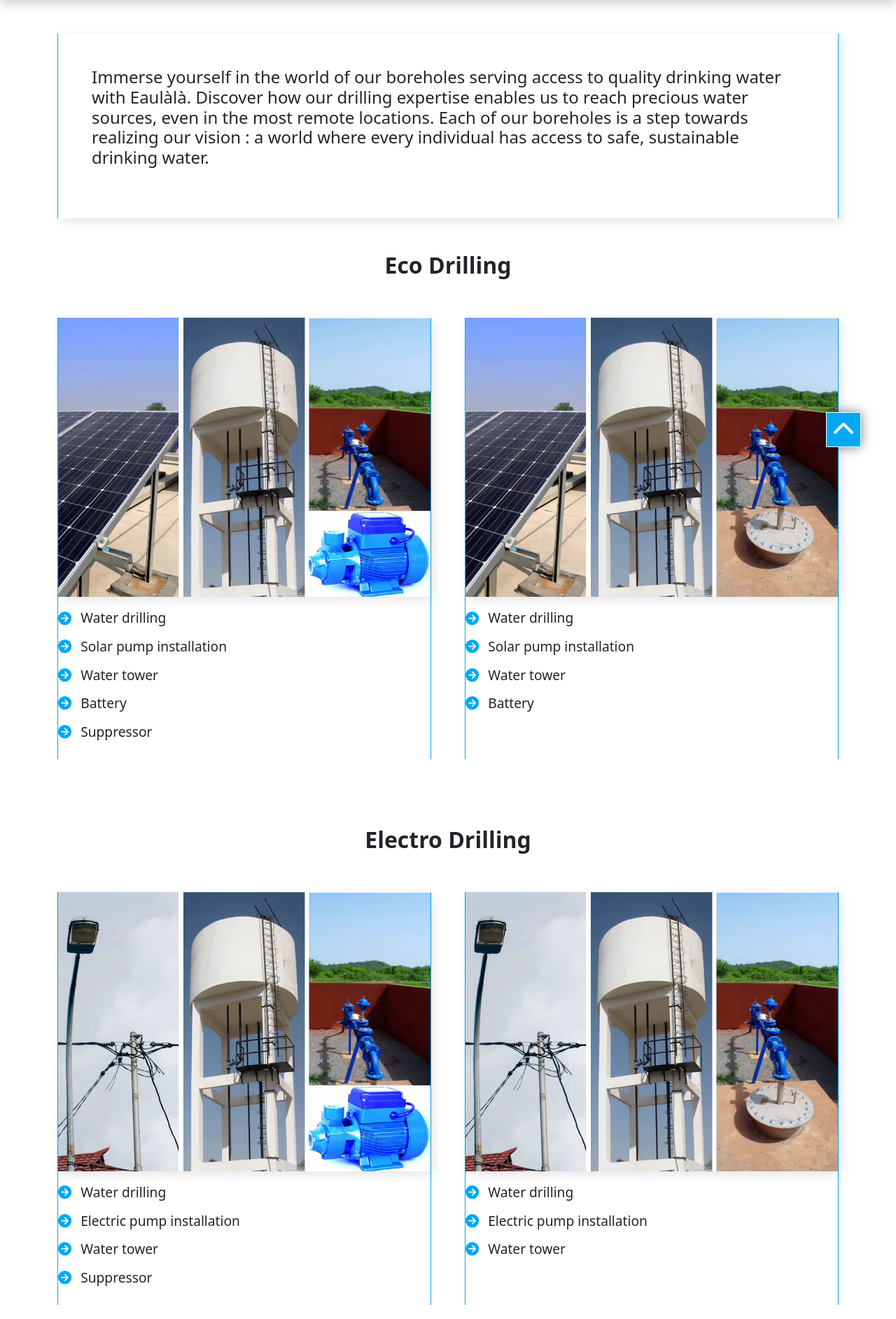
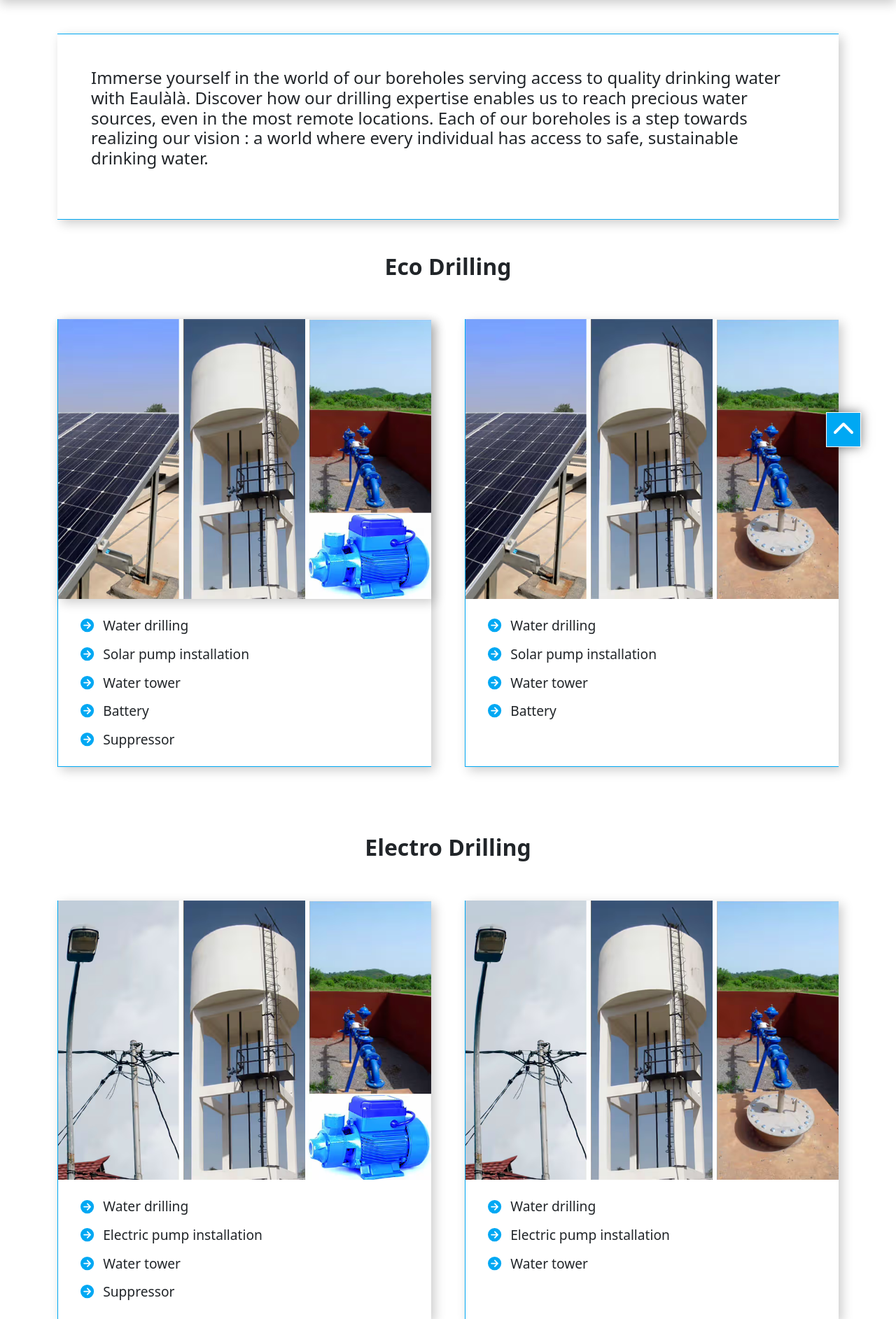
Before and after one commit to euclidessoft/eaulala, a Symfony app: template templates/site/forage.html.twig in a window 1280 px wide; the page is wider, and only the part inside the window is pictured. Shown: the part 81-1966 px from the top of that part at 70% size. Run offline with Twig, Linux system fonts and the light colour scheme; the template is opened without the code that fills it, so the values that code supplies are empty; some libraries are stand-ins or nearby versions.

Commit message:
31-10-2023 06:25 modification pages

```diff
--- a/public/css/style.css
+++ b/public/css/style.css
@@ -216,13 +216,9 @@ b {
     color: var(--primaire);
 }
 
-.form-control {
-    border-radius: unset;
-}
-
 .border-y-1 {
-    border-right: 1px solid var(--primaire) !important;
-    border-left: 1px solid var(--primaire) !important;
+    border-top: 1px solid var(--primaire) !important;
+    border-bottom: 1px solid var(--primaire) !important;
 }
 
 .border-x-1 {
@@ -327,7 +323,7 @@ b {
 }
 
 .shadow {
-    box-shadow: 5px 5px 15px rgba(0, 0, 0, 0.1) !important;
+    box-shadow: 5px 5px 15px rgba(0, 0, 0, 0.2) !important;
 }
 
 
@@ -623,12 +619,8 @@ b {
     color: var(--blanc) !important;
 }
 
-.hover-primaire:hover {
-    color: var(--primaire) !important;
-}
-
-.border-primaire-soft {
-    border: 1px solid var(--primaire-soft);
+.border-primaire {
+    border: 1px solid var(--primaire);
 }
 
 .text-primaire-soft {
@@ -640,10 +632,6 @@ b {
     color: var(--blanc) !important;
 }
 
-.hover-primaire-soft:hover {
-    color: var(--primaire-soft) !important;
-}
-
 .border-primaire-soft {
     border: 1px solid var(--primaire-soft);
 }
@@ -652,13 +640,13 @@ b {
     color: var(--secondaire) !important;
 }
 
-.border-secondaire {
-    border: 1px solid var(--secondaire);
-}
-
 .bg-secondaire {
     background: var(--secondaire) !important;
     color: var(--primaire) !important;
+}
+
+.border-secondaire {
+    border: 1px solid var(--secondaire);
 }
 
 .text-secondaire-soft {
@@ -668,6 +656,10 @@ b {
 .bg-secondaire-soft {
     background: var(--secondaire-soft) !important;
     color: var(--blanc) !important;
+}
+
+.border-secondaire-soft {
+    border: 1px solid var(--secondaire-soft);
 }
 
 .text-justify {
@@ -803,6 +795,10 @@ b {
     background: var(--primaire) !important;
     color: var(--secondaire) !important;
     border: 2px solid var(--secondaire) !important;
+}
+
+.contact-form button {
+    border-radius: 0;
 }
 
 /*** Navbar ***/
@@ -1088,17 +1084,34 @@ a {
     background: rgba(255, 255, 255, 0.8);
 }
 
-.contact-form .form-control {
+.form-control {
     border: 1px solid var(--primaire) !important;
-}
-
-.contact-form button {
-    border-radius: 0;
+    border-radius: unset;
+    font-size: 1.5rem;
+    padding: 1rem .75rem !important;
 }
 
 .form-control:focus {
-    border-color: var(--primaire);
-    box-shadow: 0 0 0.25rem 0.25rem rgba(3, 156, 79, 0.3);
+    box-shadow: 0 0 0.75rem rgba(var(--primaire-rgb), 0.3);
+}
+
+.form-control:not(:-ms-input-placeholder) + label {
+    left: 10px!important;
+    top: -10px;
+    background-color: white;
+    padding: 5px 10px;
+    height: auto !important;
+}
+.form-control:focus + label,
+.form-control:not(:placeholder-shown) + label {
+    left: 10px!important;
+    top: -10px;
+    background-color: white;
+    padding: 5px 10px;
+    height: auto !important;
+}
+label {
+    color: rgba(0, 0, 0, 0.7);
 }
 
 textarea.form-control {
@@ -1206,7 +1219,6 @@ textarea.form-control {
 .nav-tabs .nav-link {
     color: var(--primaire);
 }
-
 
 @media (max-width: 768px) {
     .carousel-img.slide_1 {
@@ -1359,8 +1371,6 @@ textarea.form-control {
     }
 }
 
-
-
 @media (max-width: 991.98px) {
 
 
--- a/templates/site/forage.html.twig
+++ b/templates/site/forage.html.twig
@@ -3,27 +3,17 @@
 {% block forage %}active{% endblock %}
 
 {% block body %}
-
-
     <div class="container-fluid py-5">
-
-
         <div class="container fs-5 mb-5">
             <div class="col-lg-12 wow fadeInRight " data-wow-delay="0.3s">
-
                 <div class="p-5 h-100  bg-white shadow border-y-1">
                     <h6 class=" fs-4 mb-4">
                         {{ "Plongez dans l'univers de nos forages au service de l'accès à une eau potable de qualité avec Eaulàlà."|trans}}
                         {{ "Découvrez comment notre expertise en matière de forage nous permet d'atteindre des sources d'eau précieuses, même dans les endroits les plus reculés."|trans }}
                         {{ "Chacun de nos forages est une étape vers la réalisation de notre vision"|trans }} : {{ "un monde où chaque individu a accès à une eau potable sûre et durable."|trans }}
-                        {#Parcourez cette page pour en apprendre davantage sur notre processus de forage, notre
-                        technologie de pointe et l'impact positif que nous créons ensemble. Rejoignez-nous pour faire de
-                        cette vision une réalité.#}
                     </h6>
-
                 </div>
                 <div class="row gx-5 gy-3">
-
                     <div class="col-lg-12">
                         <div id="forages" class="mt-5">
                             <h2 class="text-center fw-bold wow fadeInUp" data-wow-delay="0.1s">
@@ -32,11 +22,11 @@
                         </div>
                     </div>
                     <div class="col-lg-6 mt-5 wow fadeInLeft" data-wow-delay="0.1s">
-                        <div class="border-y-1 h-100">
+                        <div class="border-bottom-left-1 h-100 shadow">
                             <img class="shadow  w-100 fit-cover "
                                  src="{{ asset('images/eco-forage-1.avif') }}" alt="Eaulàlà">
-                            <ul class="ps-0 mb-4 ">
-                                <li class="mt-3">
+                            <ul class="mt-4 mb-4">
+                                <li>
                                     <i class="fa fa-circle-arrow-right me-2 text-primaire"></i>
                                     {{ "Forage d'eau"|trans }}
                                 </li>
@@ -60,11 +50,11 @@
                         </div>
                     </div>
                     <div class="col-lg-6  mt-5 wow fadeInRight" data-wow-delay="0.1s">
-                        <div class="border-y-1 h-100">
-                            <img class="shadow  w-100 fit-cover"
+                        <div class="border-bottom-left-1 h-100 shadow">
+                            <img class="w-100 fit-cover"
                                  src="{{ asset('images/eco-forage-2.avif') }}" alt="Eaulàlà">
-                            <ul class="ps-0">
-                                <li class="mt-3">
+                            <ul class="mt-4 mb-4">
+                                <li>
                                     <i class="fa fa-circle-arrow-right me-2 text-primaire"></i>
                                     {{ "Forage d'eau"|trans }}
                                 </li>
@@ -90,11 +80,11 @@
                         </h2>
                     </div>
                     <div class="col-lg-6 mt-5 wow fadeInLeft" data-wow-delay="0.1s">
-                        <div class="border-y-1 h-100">
-                            <img class="shadow  w-100 fit-cover"
+                        <div class="border-bottom-left-1 h-100 shadow">
+                            <img class="w-100 fit-cover"
                                  src="{{ asset('images/electro-forage-1.avif') }}" alt="Eaulàlà">
-                            <ul class="ps-0 mb-4">
-                                <li class="mt-3">
+                            <ul class="mt-4 mb-4">
+                                <li>
                                     <i class="fa fa-circle-arrow-right me-2 text-primaire"></i>
                                     {{ "Forage d'eau"|trans }}
                                 </li>
@@ -114,11 +104,11 @@
                         </div>
                     </div>
                     <div class="col-lg-6 mt-5 wow fadeInRight" data-wow-delay="0.1s">
-                        <div class="border-y-1 h-100">
-                            <img class="shadow  w-100 fit-cover"
+                        <div class="border-bottom-left-1 h-100 shadow">
+                            <img class="w-100 fit-cover"
                                  src="{{ asset('images/electro-forage-2.avif') }}" alt="Eaulàlà">
-                            <ul class="ps-0">
-                                <li class="mt-3">
+                            <ul class="mt-4 mb-4">
+                                <li>
                                     <i class="fa fa-circle-arrow-right me-2 text-primaire"></i>
                                     {{ "Forage d'eau"|trans }}
                                 </li>
@@ -141,11 +131,11 @@
                         </div>
                     </div>
                     <div class="col-lg-6 mt-5 wow fadeInLeft" data-wow-delay="0.1s">
-                        <div class="border-y-1 h-100">
-                            <img class="shadow  w-100 fit-cover"
+                        <div class="border-bottom-left-1 h-100 shadow">
+                            <img class="w-100 fit-cover"
                                  src="{{ asset('images/eco-puits-1.avif') }}" alt="Eaulàlà">
-                            <ul class="ps-0 mb-4">
-                                <li class="mt-3">
+                            <ul class="mt-4 mb-4">
+                                <li>
                                     <i class="fa fa-circle-arrow-right me-2 text-primaire"></i>
                                     {{ "Puits aménagé"|trans }}
                                 </li>
@@ -165,11 +155,11 @@
                         </div>
                     </div>
                     <div class="col-lg-6 mt-5 wow fadeInRight" data-wow-delay="0.1s">
-                        <div class="border-y-1 h-100">
-                            <img class="shadow  w-100 fit-cover"
+                        <div class="border-bottom-left-1 h-100 shadow">
+                            <img class="w-100 fit-cover"
                                  src="{{ asset('images/eco-puits-2.avif') }}" alt="Eaulàlà">
-                            <ul class="ps-0">
-                                <li class="mt-3">
+                            <ul class="mt-4 mb-4">
+                                <li>
                                     <i class="fa fa-circle-arrow-right me-2 text-primaire"></i>
                                     {{ "Puits aménagé"|trans }}
                                 </li>
@@ -190,11 +180,11 @@
                         </h2>
                     </div>
                     <div class="col-lg-6 mt-5 wow fadeInLeft" data-wow-delay="0.1s">
-                        <div class="border-y-1 h-100">
-                            <img class="shadow  w-100 fit-cover"
+                        <div class="border-bottom-left-1 h-100 shadow">
+                            <img class="w-100 fit-cover"
                                  src="{{ asset('images/electro-puits-1.avif') }}" alt="Eaulàlà">
-                            <ul class="ps-0 mb-4">
-                                <li class="mt-3">
+                            <ul class="mt-4 mb-4">
+                                <li>
                                     <i class="fa fa-circle-arrow-right me-2 text-primaire"></i>
                                     {{ "Puits aménagé"|trans }}
                                 </li>
@@ -214,11 +204,11 @@
                         </div>
                     </div>
                     <div class="col-lg-6 mt-5 wow fadeInRight" data-wow-delay="0.1s">
-                        <div class="border-y-1 h-100">
-                            <img class="shadow  w-100 fit-cover"
+                        <div class="border-bottom-left-1 h-100 shadow">
+                            <img class="w-100 fit-cover"
                                  src="{{ asset('images/electro-puits-2.avif') }}" alt="Eaulàlà">
-                            <ul class="ps-0">
-                                <li class="mt-3">
+                            <ul class="mt-4 mb-4">
+                                <li>
                                     <i class="fa fa-circle-arrow-right me-2 text-primaire"></i>
                                     {{ "Puits aménagé"|trans }}
                                 </li>
--- a/templates/site/nappe.html.twig
+++ b/templates/site/nappe.html.twig
@@ -7,7 +7,7 @@
         <div class="container my-5">
             <div class="row g-4">
                 <div class="col-lg-6 wow fadeInLeft" data-wow-delay="0.3s">
-                    <div class="p-5 h-100  bg-white shadow border-y-1">
+                    <div class="p-5 h-100 bg-white shadow border-primaire">
                         <h1 class="section-title mb-5">
                             {{ "Nappe d'eau potable"|trans }}
                         </h1>
@@ -26,7 +26,7 @@
                     </div>
                 </div>
                 <div class="col-lg-6 wow fadeInRight text-center" data-wow-delay="0.3s">
-                    <div class="h-100">
+                    <div class="h-100 shadow">
                         <img class="w-100 h-100 border-x-1 fit-cover"
                              src="{{ asset('images/nappe.avif') }}" alt="nappe d'eau potable">
                     </div>
```
Also changed, not shown: templates/site/about.html.twig (+58 -40 lines), templates/site/contact.html.twig (+16 -13 lines), templates/site/potabilite.html.twig (+12 -24 lines).
